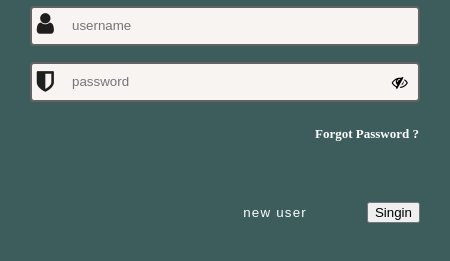
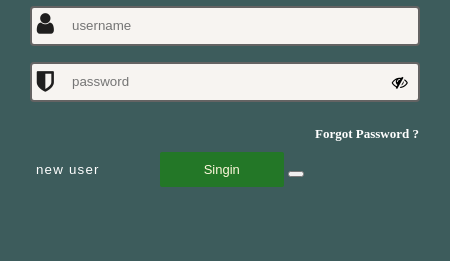
Before and after one commit to asmaamd/login, an Electron app: page html/login.html in a window 450 px wide. Shown: the part 235-496 px from the top of the page. Drawn offline with Linux system fonts and the light colour scheme.

Commit message:
Add files via upload

```diff
--- a/css/login.css
+++ b/css/login.css
@@ -258,12 +258,7 @@ input[type=text]:hover {
 }
 
 
-.singin-or-singup-btns {
-    position: absolute;
-    padding-top: 50px;
-    margin-right: 30px;
-    right: 0;
-}
+
 
 .singup-btn{
     margin-right: 50px;
@@ -287,14 +282,14 @@ input[type=text]:hover {
     display: inline-block;
     width: auto;
 }
-
+/*
 .singin-loading-spinner-container{
     outline: none;
     background-color: blueviolet;
     border: none;
     color: cornsilk;
     padding: 10px 44px;
-    display: none;
+    display: block;
     border-radius: 2px;
     -webkit-user-select: none;
     -moz-user-select: none;
@@ -312,3 +307,39 @@ input[type=text]:hover {
     right: 39px;
 
 }
+
+@keyframes spin {
+    0% {
+        transform :rotate(0deg);
+    }
+    100%{
+        transform: rotate(360deg);
+    }
+} */
+
+.singin-btn{
+
+    outline: none;
+    background-color: rgba(18, 139, 3, 0.589);
+    border: none;
+    color: cornsilk;
+    padding: 10px 44px;
+    text-align: center;
+    text-decoration: none;
+    display: inline-block;
+    font-family: Arial, Helvetica, sans-serif;
+    letter-spacing: normal;
+    font-weight: lighter;
+    font-size: 13px;
+
+    border-radius: 2px;
+    -webkit-user-select: none;
+    -moz-user-select: none;
+
+}
+
+.singin-btn:hover{
+    background-color: rgb(12, 16, 19);
+    color: rgb(240, 247, 240);
+
+}
```
